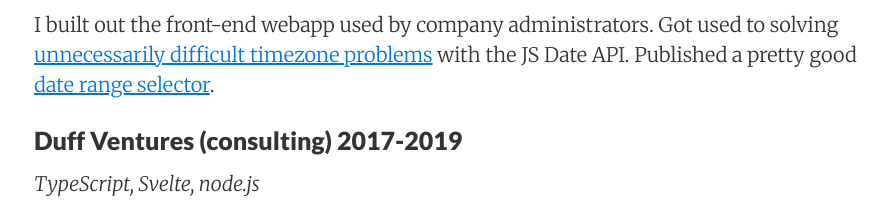
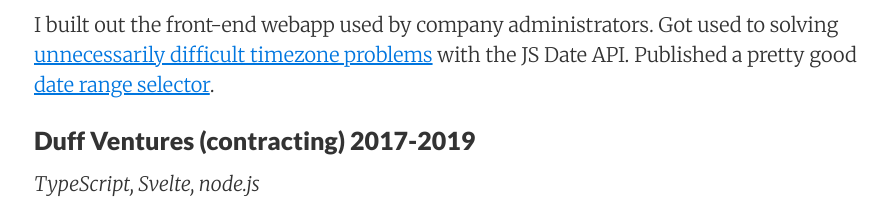
Before and after one commit to TehShrike/resume, a website: page index.html in a window 1280 px wide. Shown: the part 1780-1995 px from the top of the page, without its empty margins (186-1073 px from the left). Drawn offline with Linux system fonts and the light colour scheme.

Commit message:
should standardize on the word I suppose

```diff
--- a/index.html
+++ b/index.html
@@ -42,7 +42,7 @@
 <p><em>TypeScript, lit-html</em></p>
 <p>Developed the front-end of a payroll administration webapp.  My team worked on time-tracking for truck drivers: the truckers used a mobile app to log their time for <a href="https://www.fmcsa.dot.gov/regulations/hours-service/summary-hours-service-regulations">compliance</a> and payroll purposes.</p>
 <p>I built out the front-end webapp used by company administrators.  Got used to solving <a href="https://gist.github.com/TehShrike/61ea0820354df2d4d56f5a102623e4de">unnecessarily difficult timezone problems</a> with the JS Date API.  Published a pretty good <a href="https://github.com/EquipmentShare/date-range-input">date range selector</a>.</p>
-<h3>Duff Ventures (consulting) 2017-2019</h3>
+<h3>Duff Ventures (contracting) 2017-2019</h3>
 <p><em>TypeScript, Svelte, node.js</em></p>
 <p>I worked as a freelancer, mostly serving clients in the publishing and customer service industries.  Highlights included:</p>
 <ul>
```
Also changed, not shown: readme.md.
